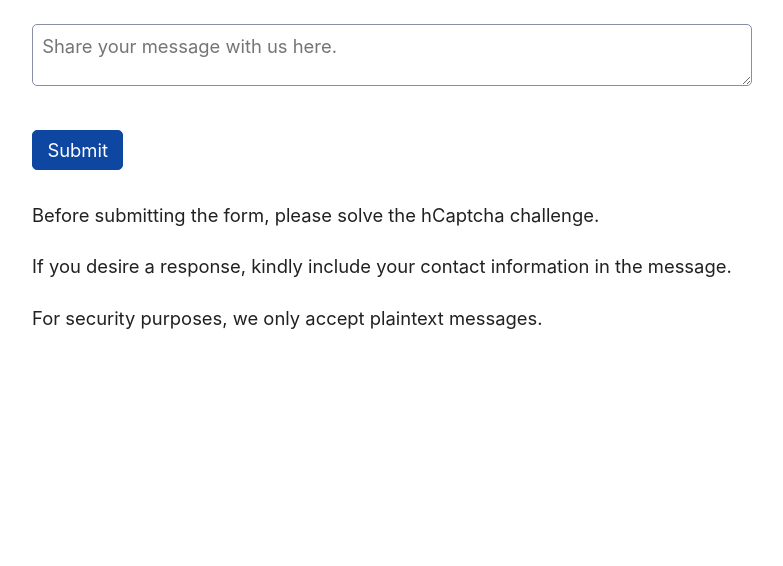
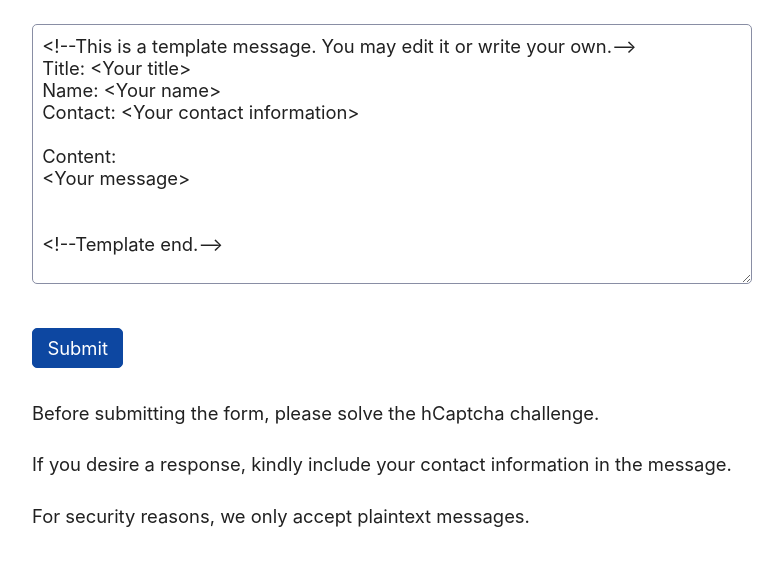
Before and after one commit to SunsetMkt/contact-me-form, a Flask app: page / in a window 1280 px wide. Shown: the part 161-727 px from the top of the page, without its empty margins (248-1031 px from the left). Run offline with Flask 2, Linux system fonts and the light colour scheme; some libraries are stand-ins or nearby versions.

Commit message:
template message

```diff
--- a/templates/form.html
+++ b/templates/form.html
@@ -69,7 +69,18 @@
           id="message"
           required
           placeholder="Share your message with us here."
-        ></textarea>
+        >
+<!--This is a template message. You may edit it or write your own.-->
+Title: <Your title>
+Name: <Your name>
+Contact: <Your contact information>
+
+Content:
+<Your message>
+
+
+<!--Template end.-->
+        </textarea>
         <input
           type="hidden"
           name="frontendappend"
@@ -85,7 +96,7 @@
         If you desire a response, kindly include your contact information in the
         message.
       </p>
-      <p>For security purposes, we only accept plaintext messages.</p>
+      <p>For security reasons, we only accept plaintext messages.</p>
     </main>
 
     <script>
```
